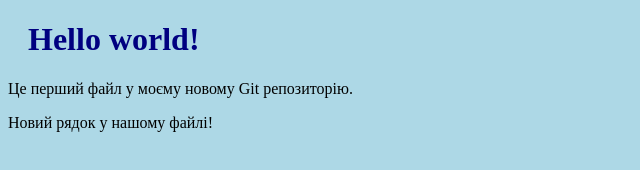
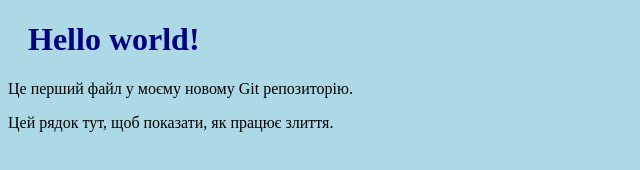
Before and after one commit to ShevaGed/hello-world, a plain HTML site: page index.html in a window 1280 px wide. Shown: the whole page, without its empty margins (0-640 px from the left). Drawn offline with Linux system fonts and the light colour scheme.

Commit message:
updated index.html with emergency fix

```diff
--- a/index.html
+++ b/index.html
@@ -8,7 +8,7 @@
 
 <h1>Hello world!</h1>
 <p>Це перший файл у моєму новому Git репозиторію.</p>
-<p>Новий рядок у нашому файлі!</p>
+<p>Цей рядок тут, щоб показати, як працює злиття.</p>
 
 </body>
 </html>
```
